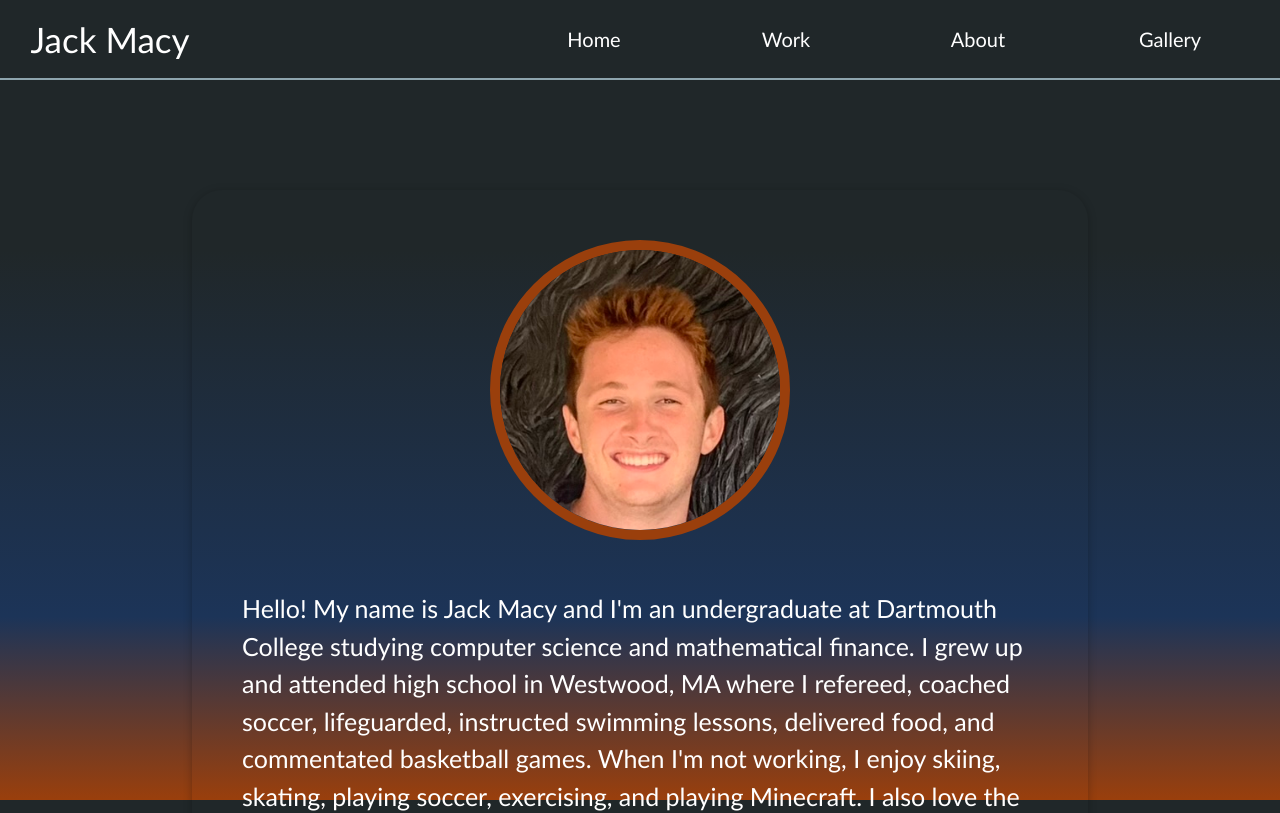
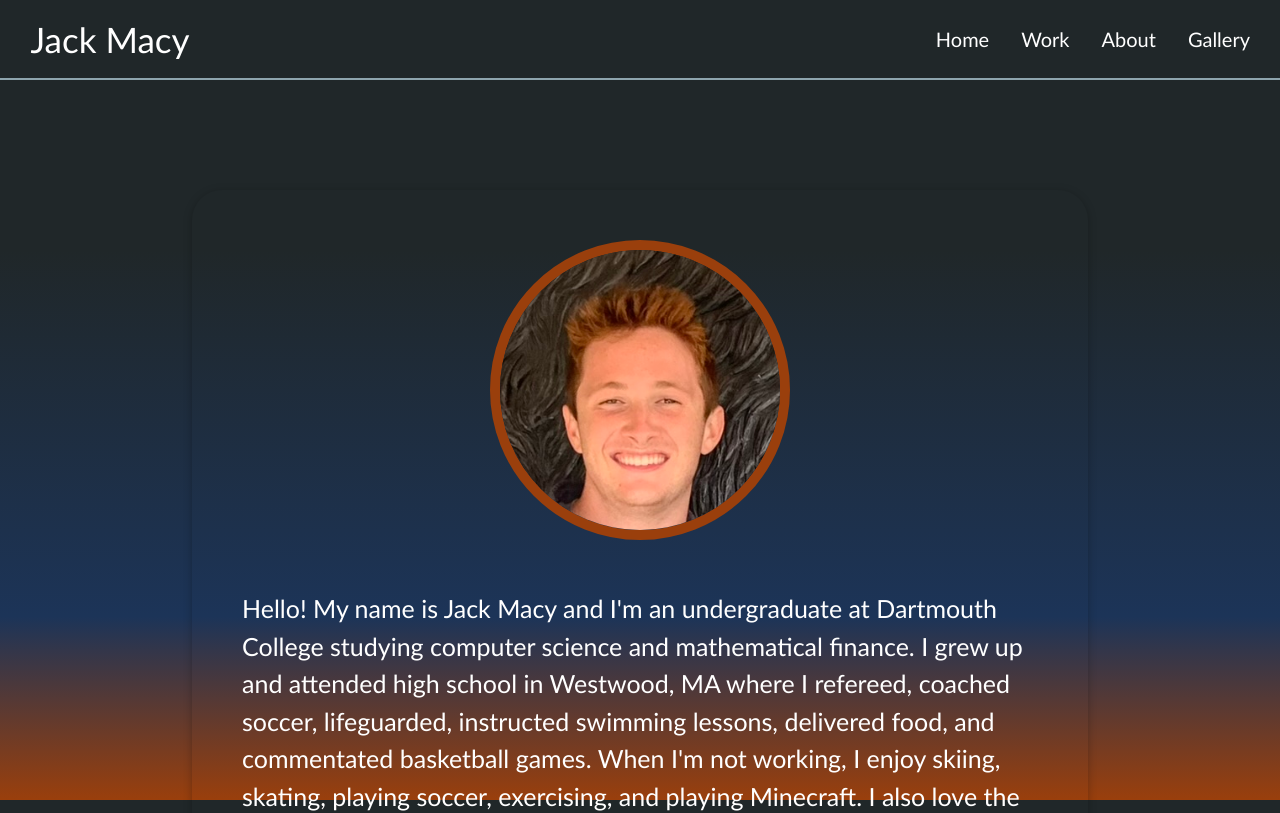
Before and after one commit to Mace1059/jackmacy, a Next.js app: page /about in a window 1280 px wide. Shown: the top 813 px of the page. Built offline with nearby package versions, Linux system fonts and the light colour scheme.

Commit message:
fixed body issue

```diff
--- a/src/app/about/page.js
+++ b/src/app/about/page.js
@@ -48,11 +48,12 @@ export default function About() {
           tour of the Upper Valley for 5 days.
           <br />
           <br />{" "}
-          <h3 style={{ textAlign: "center" }}>
+
+        </h3>
+        <h3 style={{ textAlign: "center" }}>
             I appreciate you spending the time to learn about me. Please feel
             free to reach out!
           </h3>
-        </h3>
       </div>
     </div>
   );
--- a/src/app/components/NavBar/navbar.js
+++ b/src/app/components/NavBar/navbar.js
@@ -11,16 +11,16 @@ const NavBar = (props) => {
         </div>
         <div className="buttons">
           <Link href={`/`}>
-            <button>Home</button>
+            Home
           </Link>
           <Link href={"/work"}>
-            <button>Work</button>
+            Work
           </Link>
           <Link href={"/about"}>
-            <button>About</button>
+            About
           </Link>
           <Link href={"/gallery"}>
-            <button>Gallery</button>
+            Gallery
           </Link>
         </div>
       </div>
--- a/src/app/layout.js
+++ b/src/app/layout.js
@@ -12,10 +12,12 @@ export const metadata = {
 
 export default function RootLayout({ children }) {
   return (
-      <html lang="en">
+    <html lang="en">
+      <body>
         <NavBar />
         {children}
         <Footer />
-      </html>
+      </body>
+    </html>
   );
 }
```
